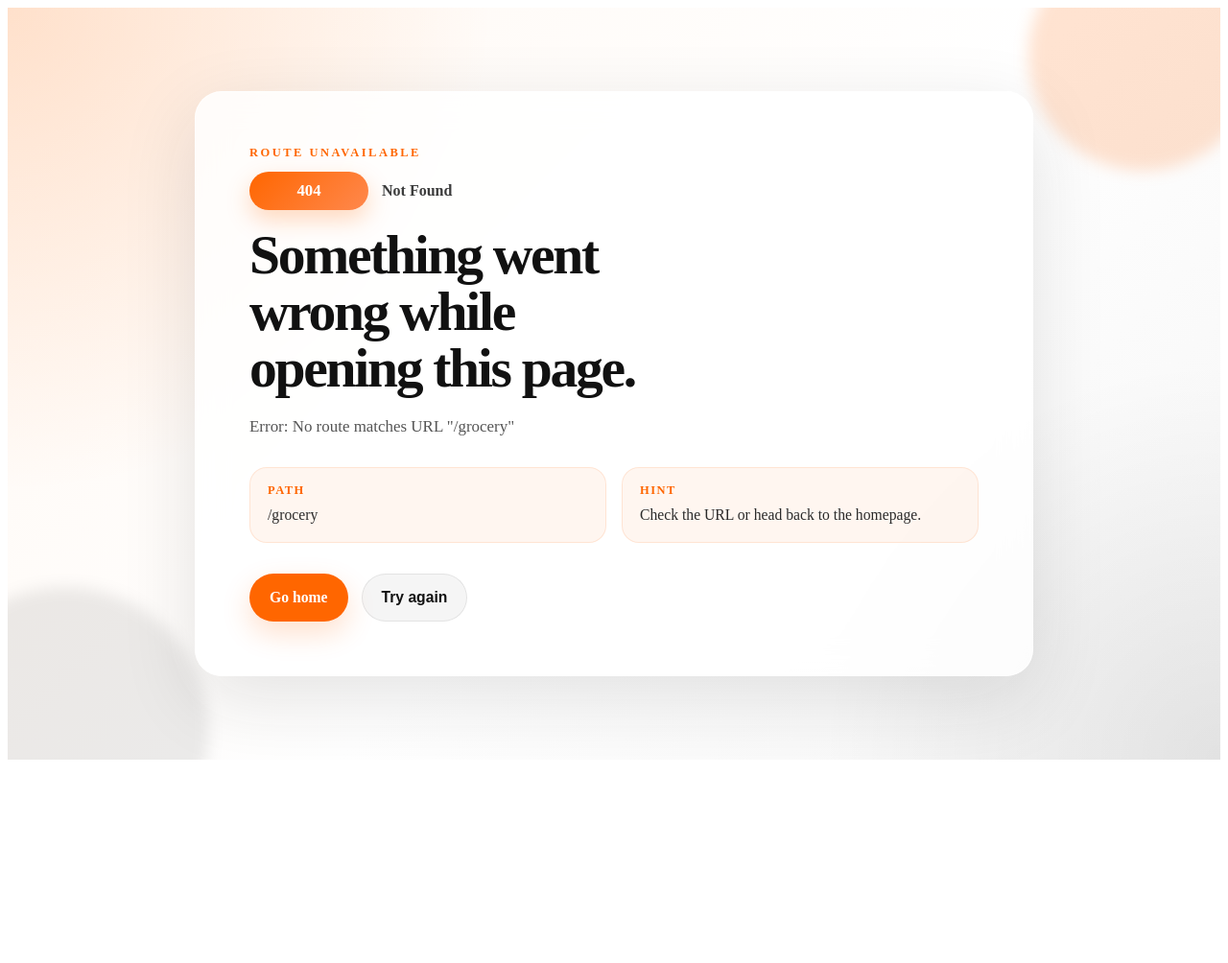
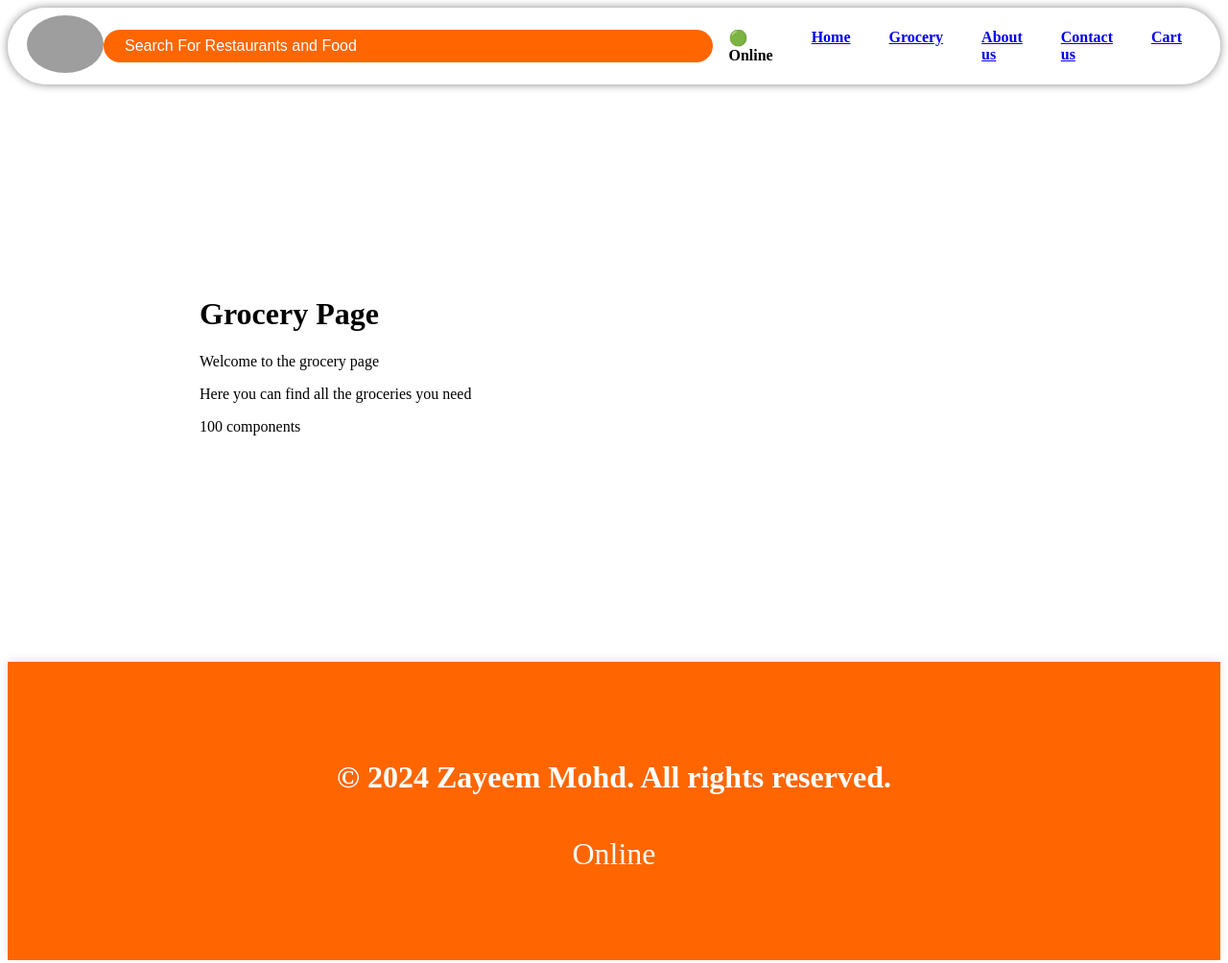
Before and after one commit to ZayeemMohd/Batch-5-React, a React app: page /grocery in a window 1280 px wide. Before the commit this address had no page. Shown: the whole page at 96% size. Before the commit the page ends 800 px from the top, so only its background shows below. Built offline with nearby package versions, Linux system fonts and the light colour scheme; grey boxes are pictures that could not be loaded.

Commit message:
lazy loading, dynamic bundling

```diff
--- a/main.css
+++ b/main.css
@@ -82,6 +82,14 @@
   box-shadow: 0 0 10px rgba(0, 0, 0, 0.1);
   position: relative;
   overflow: hidden;
+}
+
+.red {
+  color: red;
+}
+
+.bg-green{
+  background-color: green;
 }
 
 .shimmer-card::before {
--- a/main.js
+++ b/main.js
@@ -1,4 +1,5 @@
 import React from "react";
+import {lazy, Suspense} from "react"
 import ReactDOM from "react-dom/client";
 import AppLayout from "./src/AppLayout";
 import About from "./src/components/About";
@@ -11,6 +12,11 @@
 import Auth from "./src/components/Auth";
 import Signin from "./src/components/Signin";
 import RestaurantMenu from "./src/components/RestaurantMenu";
+import { Shimmer } from "./src/components/Shimmer";
+
+// import Grocery from "./src/components/Grocery";
+
+const Grocery = lazy(() => import("./src/components/Grocery"))
 
 const appRouter = createBrowserRouter([
   {
@@ -37,6 +43,10 @@
         // path: '/restaurant/345345
         path: '/restaurant/:resId',
         element: <RestaurantMenu />
+      },
+      {
+        path: "/grocery",
+        element: <Suspense fallback={<h1>Loading...</h1>}> <Grocery /> </Suspense>
       }
       ,
       {
--- a/src/components/Footer.js
+++ b/src/components/Footer.js
@@ -1,6 +1,8 @@
+import useOnlineStatus from "../utils/useOnlineStatus";
 
 
 const Footer = () => {
+ const isOnline =  useOnlineStatus();
   return (
     <div
       className="footer"
@@ -10,6 +12,7 @@
       }}
     >
       <h4>© 2024 Zayeem Mohd. All rights reserved.</h4>
+      {isOnline ? <p>Online</p> : <p>Offline</p>}
     </div>
   );
 };
--- /dev/null
+++ b/src/components/Grocery.js
@@ -0,0 +1,10 @@
+const Grocery = () => {
+    return <div style={{padding: "200px"}}>
+        <h1>Grocery Page</h1>
+        <p>Welcome to the grocery page</p>
+        <p>Here you can find all the groceries you need</p>
+        <p>100 components</p>
+    </div>
+}
+
+export default Grocery;
--- a/src/components/Header.js
+++ b/src/components/Header.js
@@ -1,10 +1,9 @@
 import { Link } from "react-router";
-import {useState, useEffect} from 'react'
+import { useState, useEffect } from "react";
 import { logoURL } from "../utils/constants";
 import useOnlineStatus from "../utils/useOnlineStatus";
 
 const Header = () => {
-
   const isOnline = useOnlineStatus();
 
   return (
@@ -21,11 +20,18 @@
 
       <div className="nav-items">
         <ul>
-          {isOnline ?  <li> 🟢 Online </li> : <li> 🛑 Offline </li>}
+          {isOnline ? (
+            <li> 🟢 Online </li>
+          ) : (
+            <li className="red"> 🛑 Offline </li>
+          )}
 
           <li>
             {" "}
             <Link to={"/"}>Home</Link>{" "}
+          </li>
+          <li>
+            <Link to={"/grocery"}>Grocery</Link>
           </li>
           <li>
             {" "}
--- a/src/components/RestaurantCategory.js
+++ b/src/components/RestaurantCategory.js
@@ -13,7 +13,7 @@
   }
 
   return (
-    <div className="category-accordian">
+    <div className="category-accordian ">
       <div className="category-header" onClick={toggleBody}>
         <span>
           {title} ({itemCards.length})
--- a/src/components/RestaurantMenu.js
+++ b/src/components/RestaurantMenu.js
@@ -56,6 +56,7 @@
             key={category.card.card.categoryId}
             categoryInfo={category.card.card}
           />
+
         );
       })}
     </div>
```
